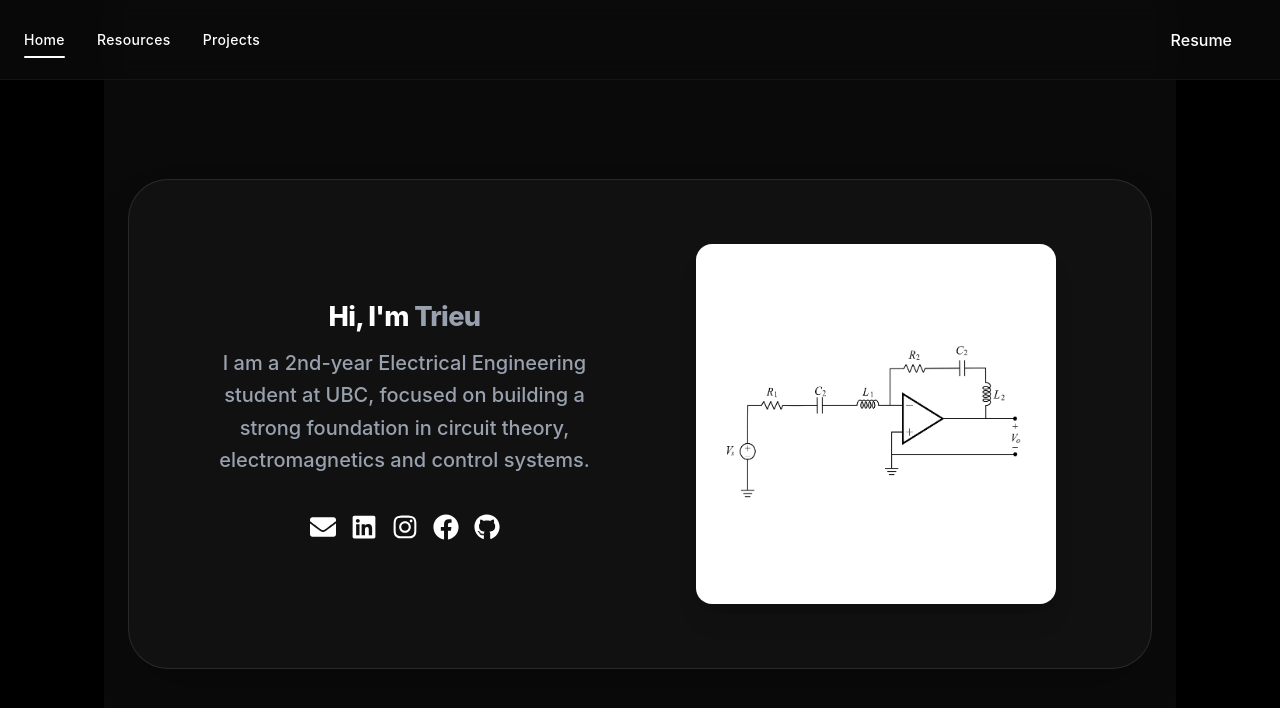
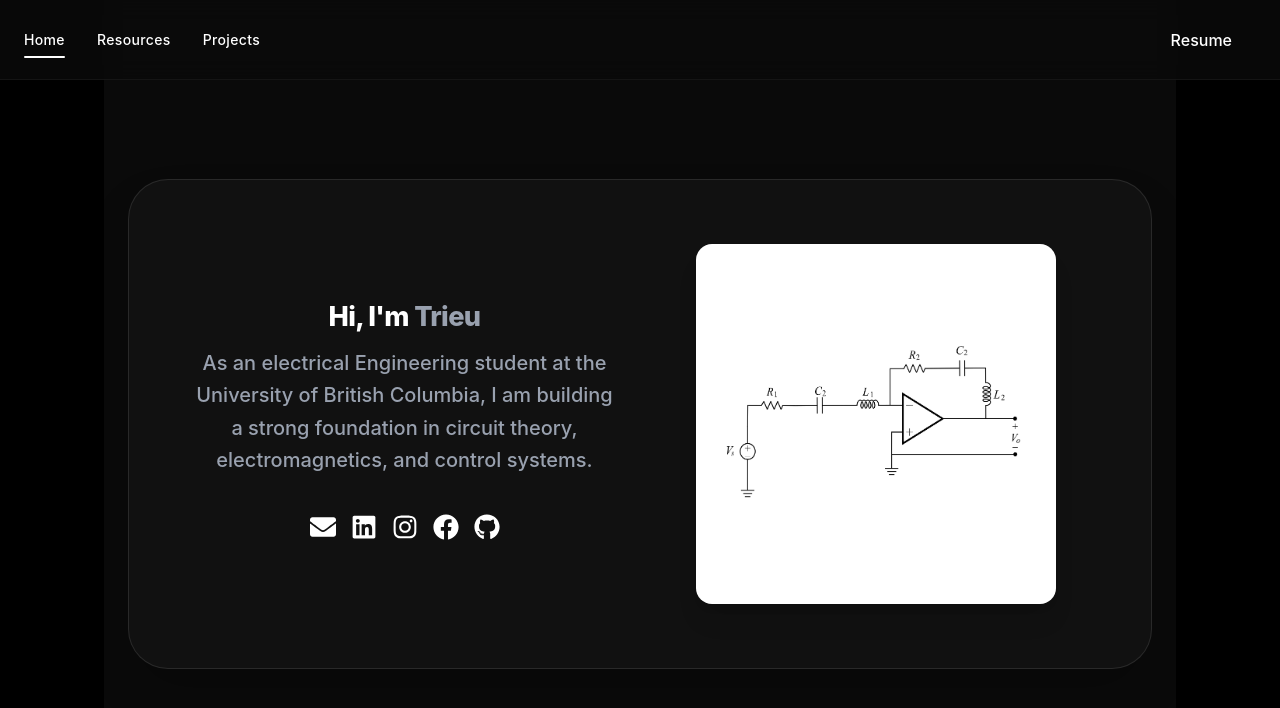
Before and after one commit to ttrieu2025/personal-website, a React (Vite) app: page / in a window 1280 px wide. Shown: the top 708 px of the page. Built offline with nearby package versions, Linux system fonts and the light colour scheme.

Commit message:
fix: Intro

```diff
--- a/src/Pages/Home.jsx
+++ b/src/Pages/Home.jsx
@@ -16,9 +16,8 @@ function Home() {
               Hi, I'm <span className="text-gray-400">Trieu</span>
             </h2>
             <p className="text-lg md:text-xl leading-relaxed text-gray-400 font-medium">
-              I am a 2nd-year Electrical Engineering student at UBC,
-              focused on building a strong foundation in circuit theory, electromagnetics and control systems.
-            </p>
+              As an electrical Engineering student at the University of British Columbia,
+              I am building a strong foundation in circuit theory, electromagnetics, and control systems.            </p>
           </div>
 
           {/* Social links */}
```
